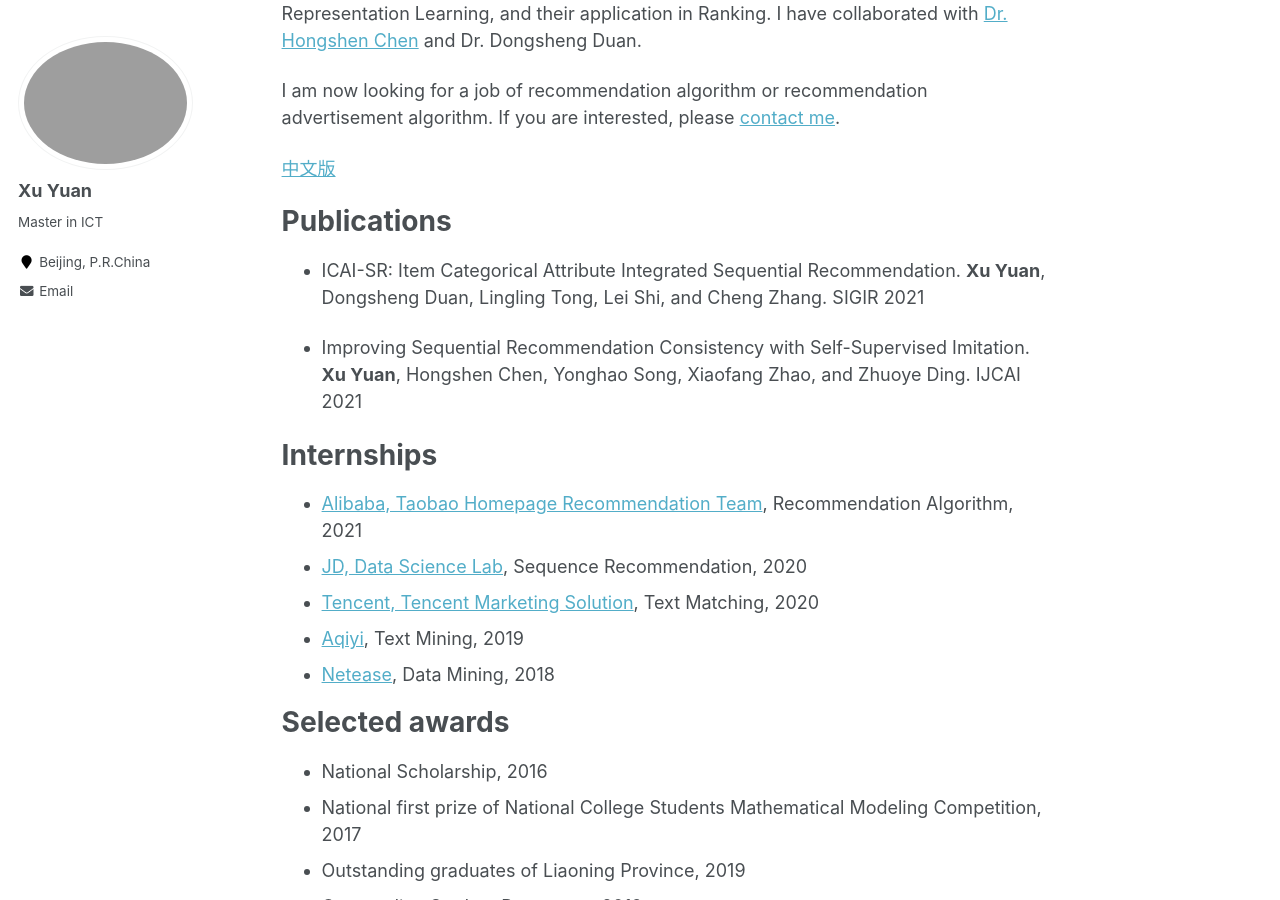
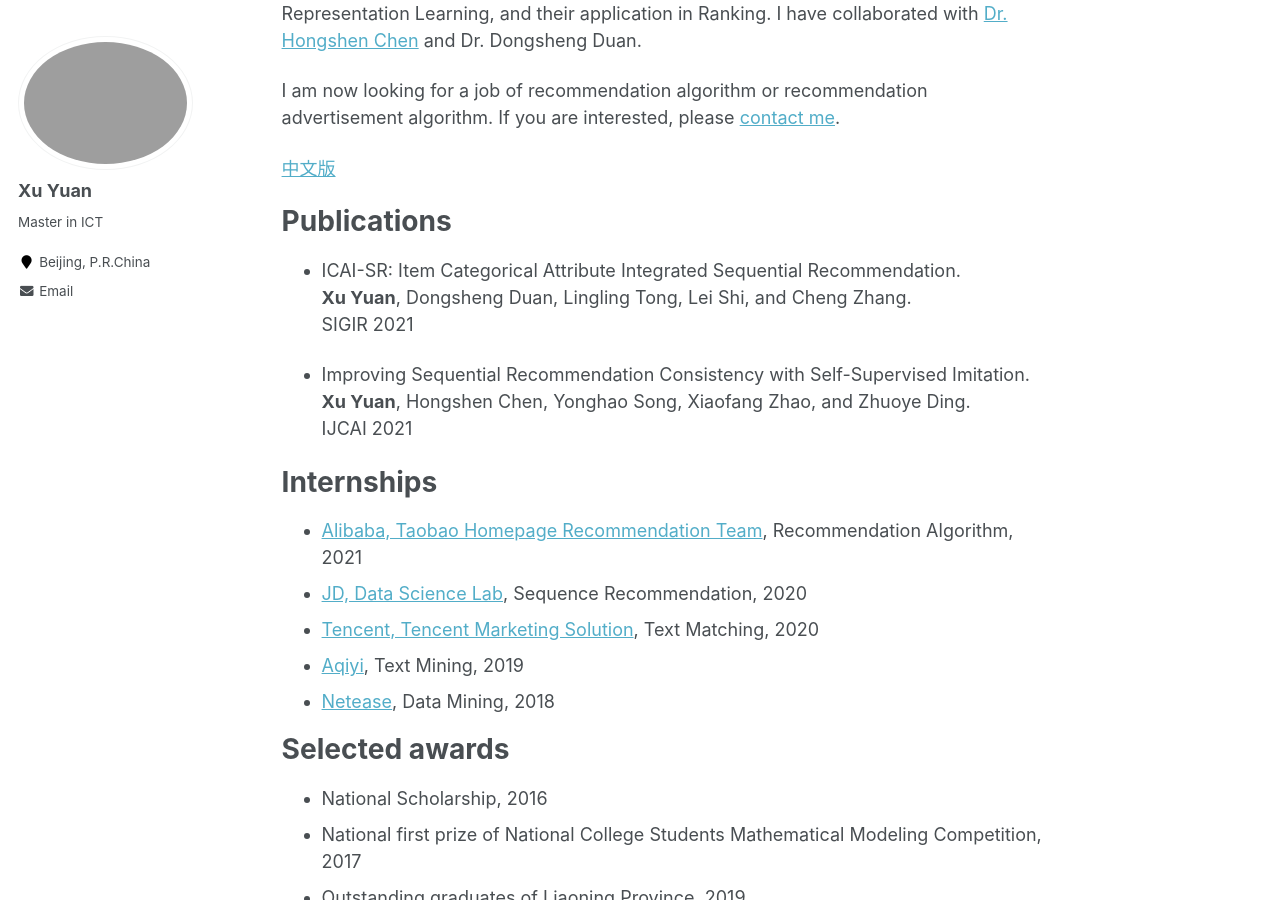
Before and after one commit to yuanninesuns/yuanninesuns.github.io, a Jekyll site: the page built from _pages/about.md, in a window 1280 px wide and 900 px high, scrolled down 450 px. Built offline with Jekyll 4.4.1, drawn with Linux system fonts in a browser that asks for light colours.

Commit message:
huanhang

```diff
--- a/_pages/about.md
+++ b/_pages/about.md
@@ -24,12 +24,12 @@ I am now looking for a job of recommendation algorithm or recommendation adverti
 
 Publications
 ======
-- ICAI-SR: Item Categorical Attribute Integrated Sequential Recommendation.
-  **Xu Yuan**, Dongsheng Duan, Lingling Tong, Lei Shi, and Cheng Zhang.
+- ICAI-SR: Item Categorical Attribute Integrated Sequential Recommendation. \\
+  **Xu Yuan**, Dongsheng Duan, Lingling Tong, Lei Shi, and Cheng Zhang. \\
   SIGIR 2021
 
-- Improving Sequential Recommendation Consistency with Self-Supervised Imitation.
-  **Xu Yuan**, Hongshen Chen, Yonghao Song, Xiaofang Zhao, and Zhuoye Ding.
+- Improving Sequential Recommendation Consistency with Self-Supervised Imitation. \\
+  **Xu Yuan**, Hongshen Chen, Yonghao Song, Xiaofang Zhao, and Zhuoye Ding. \\
   IJCAI 2021
 
 
```
